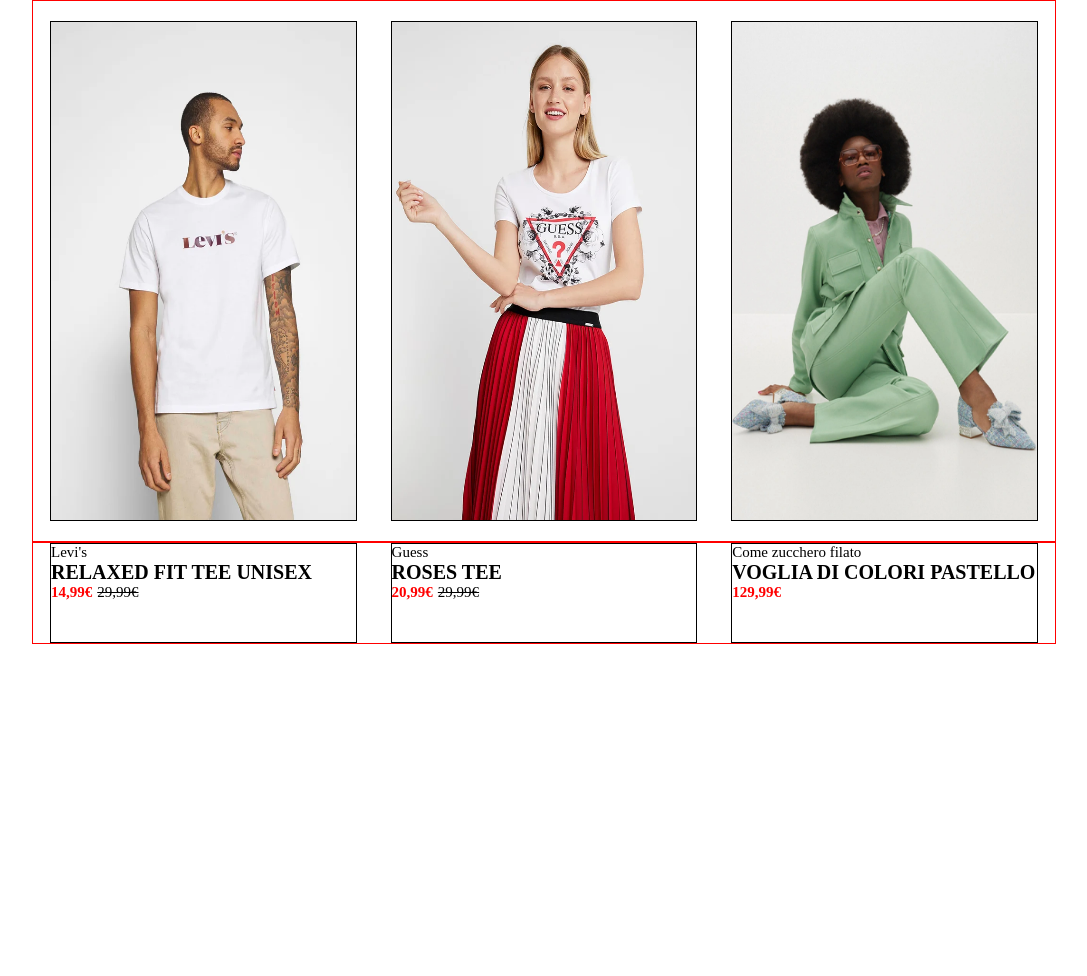
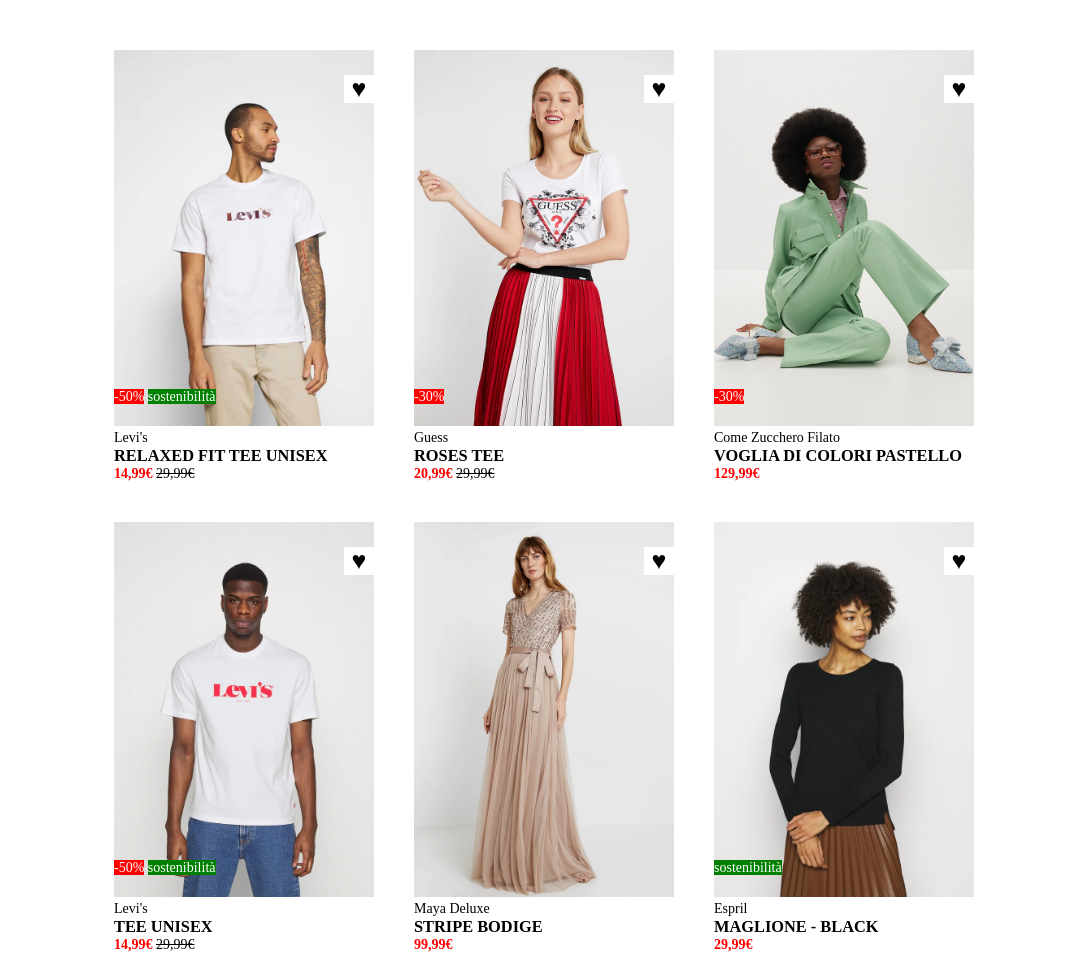
Before and after one commit to Pavel-Stefano/html-css-boolando, a plain HTML site: page index.html in a window 1280 px wide. Shown: the whole page, without its empty margins (96-1183 px from the left). Before the commit the page ends 800 px from the top, so only its background shows below. Drawn offline with Linux system fonts and the light colour scheme.

Commit message:
index: correzione

```diff
--- a/css/style.css
+++ b/css/style.css
@@ -7,62 +7,74 @@
 
 /* classi replicabili */
 
-.row, .row-1-2{
-    border: 1px solid red;
-    width: 80%;
-    margin: auto;
+main{
+    width: 900px;
+    margin:30px auto;
     font-size: 0;
 }
 
-/* riga-1 */
-
-.box {
-    height: 500px;
-    border: 1px solid black;
-    width: 30%;
+.card {
+    width: 300px;
     display: inline-block;
-    background-color: blue;
-    margin: 20px 17px;
+    font-size: 14px;
+    text-align: middle;
+    padding: 20px;
 }
 
-
-.immagine-1, img {
+.card-image img {
     width: 100%;
-    height: 100%;
 }
 
-
-.row-2 {
-    /* background-color: yellow; */
-    height: 100px;
+.card-image {
+    position: relative;
 }
 
-.box-2 {
-    border: 1px solid black;
-    width: 30%;
-    display: inline-block;
-    /* background-color: blue; */
-    margin: 0 17px;
-    height: 100px;
+.heart {
+    width: 30px;
+    position: absolute;
+    top: 25px;
+    right: 0;
+    background-color: white;
+    font-size: 25px;
+    cursor: pointer;
+    text-align: center;
 }
 
-.marca {
-    font-size: 15px;
+.heart:hover {
+    color: red;
 }
 
-.nome-prodotto {
-    font-size: 20px;
-    font-weight: bold;
+.label {
+    position: absolute;
+    left: 0;
+    bottom: 25px;
+    color: white;
 }
 
-.prezzo-scontato {
-    font-size: 15px;
+.card-discount {
+    background-color: red;
+}
+
+.card-tag {
+    background-color: green;
+}
+
+.overlay {
+    display: none;
+}
+
+.card-image:hover .overlay{
+    display: block;
+    position: absolute;
+    left: 0;
+    top: 0;
+}
+
+.price {
     color: red;
     font-weight: bolder;
 }
 
-.prezzo-vecchio {
-    font-size: 15px;
-    margin-left: 5px;
+.price-old {
     text-decoration: line-through;
 }
--- a/index.html
+++ b/index.html
@@ -10,75 +10,110 @@
 <body>
     <main>
 
-        <!-- riga-1 -->
-        <div class="row">
-
-            <!-- Levi's -->
-
-            <div class="box">
-                <div class="immagine-1">
-                    <img src="img/1.webp" alt="">
-                    <div class="sconto"></div>
-                    <div class="sostenibilità"></div>
-                    <div class="immagine-2"></div>
+        <!-- card-1 -->
+        <div class="card">
+            <div class="card-image">
+                <img src="img/1.webp" alt="maglia levi's">
+                <img src="img/1b.webp" alt="seconda immagine levi's" class="overlay">
+                <div class="heart">&hearts;</div>
+                <div class="label">
+                    <span class="card-discount">-50%</span>
+                    <span class="card-tag">sostenibilità</span>
                 </div>
             </div>
-            <!-- /Levi's -->
+            <div class="description">
+                <span class="brand">Levi's</span>
+                <h3 class="product-name">RELAXED FIT TEE UNISEX</h3>
+                <span class="price">14,99&euro;</span>
+                <span class="price-old">29,99&euro;</span>
+            </div>
+        </div>
 
-            <!-- Guess -->
-
-            <div class="box">
-                <div class="immagine-1">
-                    <img src="img/2.webp" alt="">
-                    <div class="sconto"></div>
-                    <div class="sostenibilità"></div>
-                    <div class="immagine-2"></div>
+        <!-- card-2 -->
+        <div class="card">
+            <div class="card-image">
+                <img src="img/2.webp" alt="maglia guess">
+                <img src="img/2b.webp" alt="seconda immagine guess" class="overlay">
+                <div class="heart">&hearts;</div>
+                <div class="label">
+                    <span class="card-discount">-30%</span>
                 </div>
             </div>
-            <!-- /Guess -->
+            <div class="description">
+                <span class="brand">Guess</span>
+                <h3 class="product-name">ROSES TEE</h3>
+                <span class="price">20,99&euro;</span>
+                <span class="price-old">29,99&euro;</span>
+            </div>
+        </div>
 
-            <!-- Come zucchero filato -->
-            <div class="box">
-                <div class="immagine-1">
-                    <img src="img/3.webp" alt="">
-                    <div class="sconto"></div>
-                    <div class="sostenibilità"></div>
-                    <div class="immagine-2"></div>
+        <!-- card-3 -->
+        <div class="card">
+            <div class="card-image">
+                <img src="img/3.webp" alt="vestito verde">
+                <img src="img/3b.webp" alt="seconda immagine vestito" class="overlay">
+                <div class="heart">&hearts;</div>
+                <div class="label">
+                    <span class="card-discount">-30%</span>
                 </div>
             </div>
-            <!-- /Come zucchero filato -->
+            <div class="description">
+                <span class="brand">Come Zucchero Filato</span>
+                <h3 class="product-name">VOGLIA DI COLORI PASTELLO</h3>
+                <span class="price">129,99&euro;</span>
+            </div>
         </div>
-        <!-- /riga-1 -->
 
-        <!-- riga-1-2 -->
-        <div class="row-1-2">
+        <!-- card-4 -->
+        <div class="card">
+            <div class="card-image">
+                <img src="img/4.webp" alt="maglia levi's">
+                <img src="img/4b.webp" alt="seconda immagine levi's" class="overlay">
+                <div class="heart">&hearts;</div>
+                <div class="label">
+                    <span class="card-discount">-50%</span>
+                    <span class="card-tag">sostenibilità</span>
+                </div>
+            </div>
+            <div class="description">
+                <span class="brand">Levi's</span>
+                <h3 class="product-name"> TEE UNISEX</h3>
+                <span class="price">14,99&euro;</span>
+                <span class="price-old">29,99&euro;</span>
+            </div>
+        </div>
 
-            <!-- Levi's -->
-            <div class="box-2">
-                <div class="marca">Levi's</div>
-                <div class="nome-prodotto">RELAXED FIT TEE UNISEX</div>
-                <span class="prezzo-scontato">14,99&euro;</span>
-                <span class="prezzo-vecchio">29,99&euro;</span>
+        <!-- card-5 -->
+        <div class="card">
+            <div class="card-image">
+                <img src="img/5.webp" alt="maglia vestito maya deluxe">
+                <img src="img/5b.webp" alt="seconda immagine vestito maya deluxe" class="overlay">
+                <div class="heart">&hearts;</div>
             </div>
-            <!-- /Levi's -->
+            <div class="description">
+                <span class="brand">Maya Deluxe</span>
+                <h3 class="product-name">STRIPE BODIGE</h3>
+                <span class="price">99,99&euro;</span>
+            </div>
+        </div>
 
-            <!-- Guess -->
-            <div class="box-2">
-                <div class="marca">Guess</div>
-                <div class="nome-prodotto">ROSES TEE</div>
-                <span class="prezzo-scontato">20,99&euro;</span>
-                <span class="prezzo-vecchio">29,99&euro;</span>
+        <!-- card-6 -->
+        <div class="card">
+            <div class="card-image">
+                <img src="img/6.webp" alt="maglione espril">
+                <img src="img/6b.webp" alt="seconda immagine maglione" class="overlay">
+                <div class="heart">&hearts;</div>
+                <div class="label">
+                    <span class="card-tag">sostenibilità</span>
+                </div>
             </div>
-            <!-- /Guess -->
+            <div class="description">
+                <span class="brand">Espril</span>
+                <h3 class="product-name">MAGLIONE - BLACK</h3>
+                <span class="price">29,99&euro;</span>
+            </div>
+        </div>
 
-            <!-- Come zucchero filato -->
-            <div class="box-2">
-                <div class="marca">Come zucchero filato</div>
-                <div class="nome-prodotto">VOGLIA DI COLORI PASTELLO</div>
-                <span class="prezzo-scontato">129,99&euro;</span>
-            </div>
-            <!-- /Come zucchero filato -->
-        </div>
 
     </main>
 </body>
```
